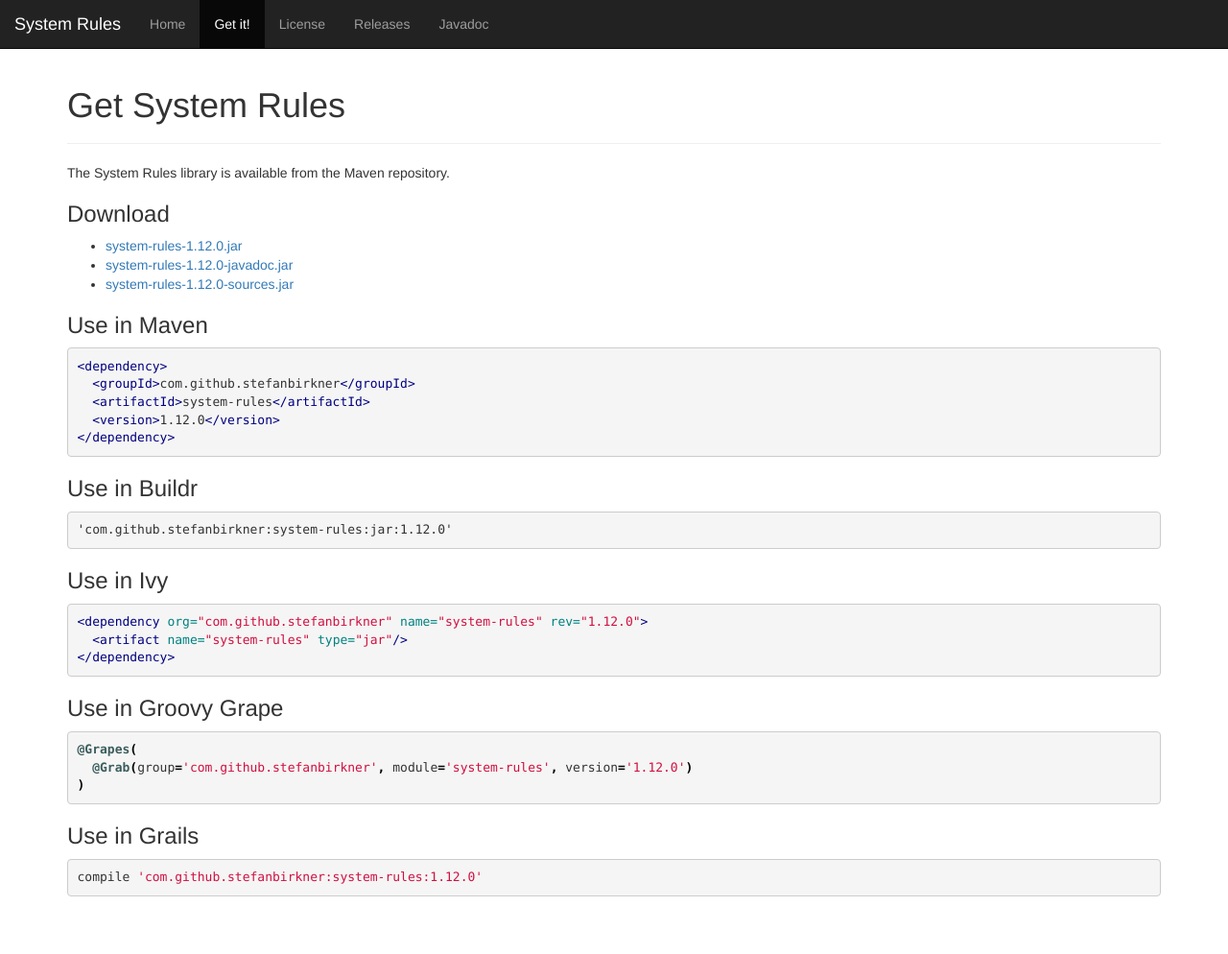
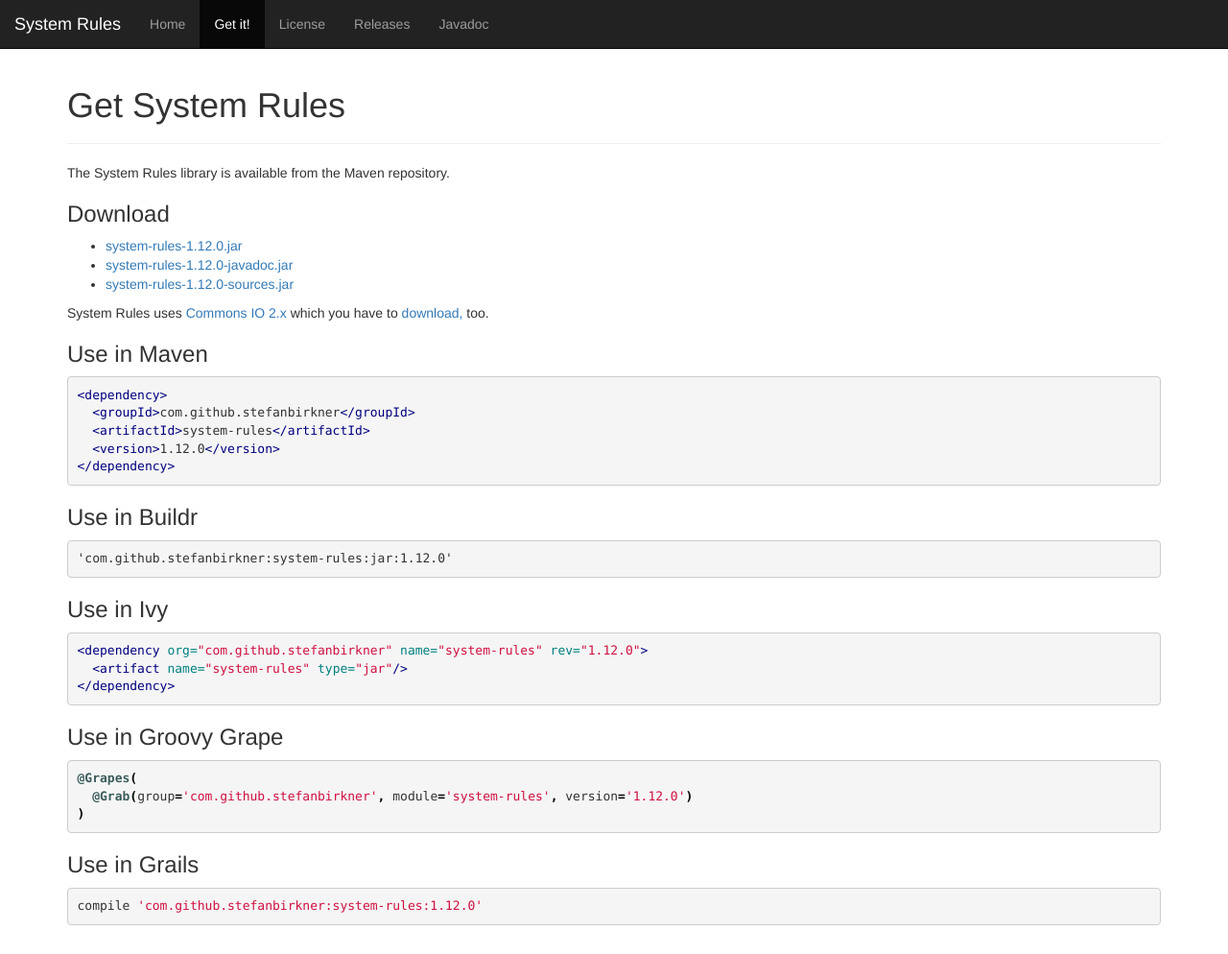
Before and after one commit to stefanbirkner/system-rules, a Jekyll site: the page built from download.html, in a window 1280 px wide and 994 px high. Shown: the whole window at 96% size. Built offline with Jekyll 4.4.1, drawn with Linux system fonts in a browser that asks for light colours.

Commit message:
Add Commons IO to download section.
You have to download the dependency of System Rules by yourself if you
don't use a build tool for this. That is not obvious to the user.

```diff
--- a/_layouts/download.html
+++ b/_layouts/download.html
@@ -17,6 +17,7 @@
       <li><a href="http://search.maven.org/remotecontent?filepath={{ page.groupId | replace: '.', '/' }}/{{ page.artifactId }}/{{ page.version }}/{{ page.artifactId }}-{{ page.version }}-javadoc.jar">{{ page.artifactId }}-{{ page.version }}-javadoc.jar</a></li>
       <li><a href="http://search.maven.org/remotecontent?filepath={{ page.groupId | replace: '.', '/' }}/{{ page.artifactId }}/{{ page.version }}/{{ page.artifactId }}-{{ page.version }}-sources.jar">{{ page.artifactId }}-{{ page.version }}-sources.jar</a></li>
     </ul>
+    <p>System Rules uses <a href="https://commons.apache.org/proper/commons-io/">Commons IO 2.x</a> which you have to <a href="http://commons.apache.org/proper/commons-io/download_io.cgi">download,</a> too.
 
 <h3>Use in Maven</h3>
 {% highlight xml %}
```
